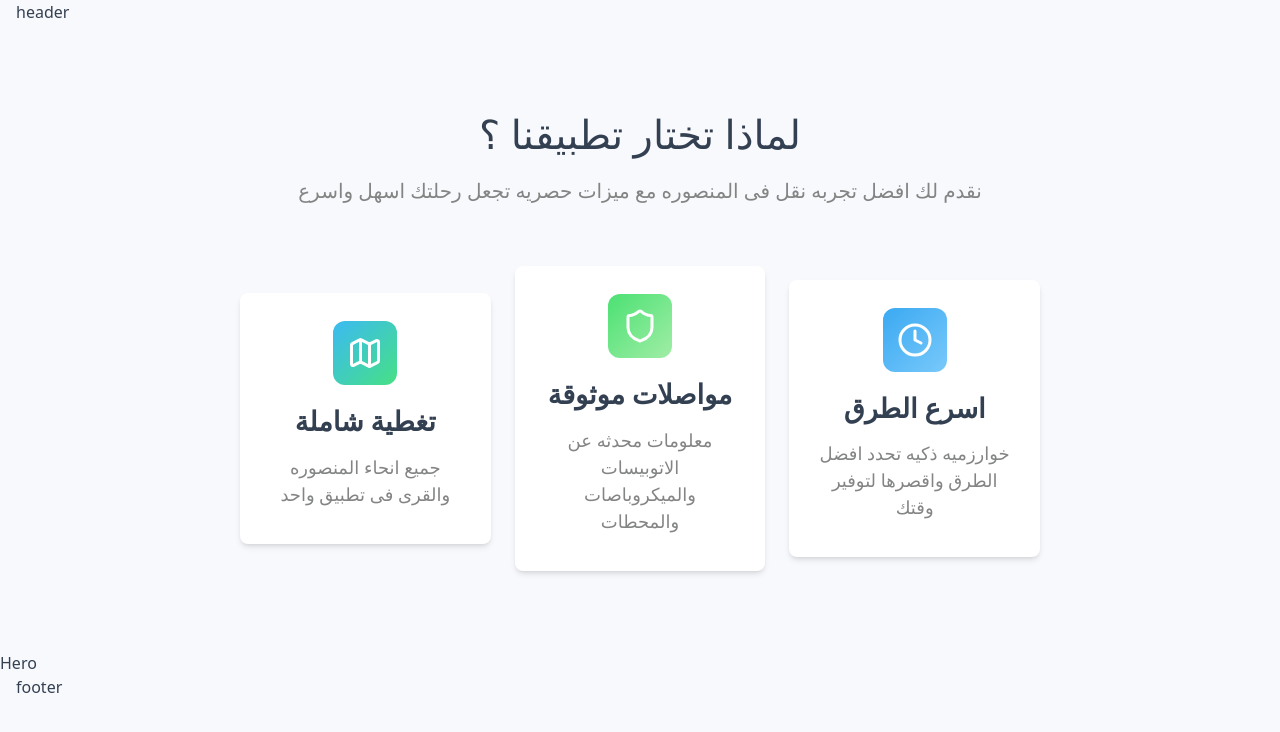
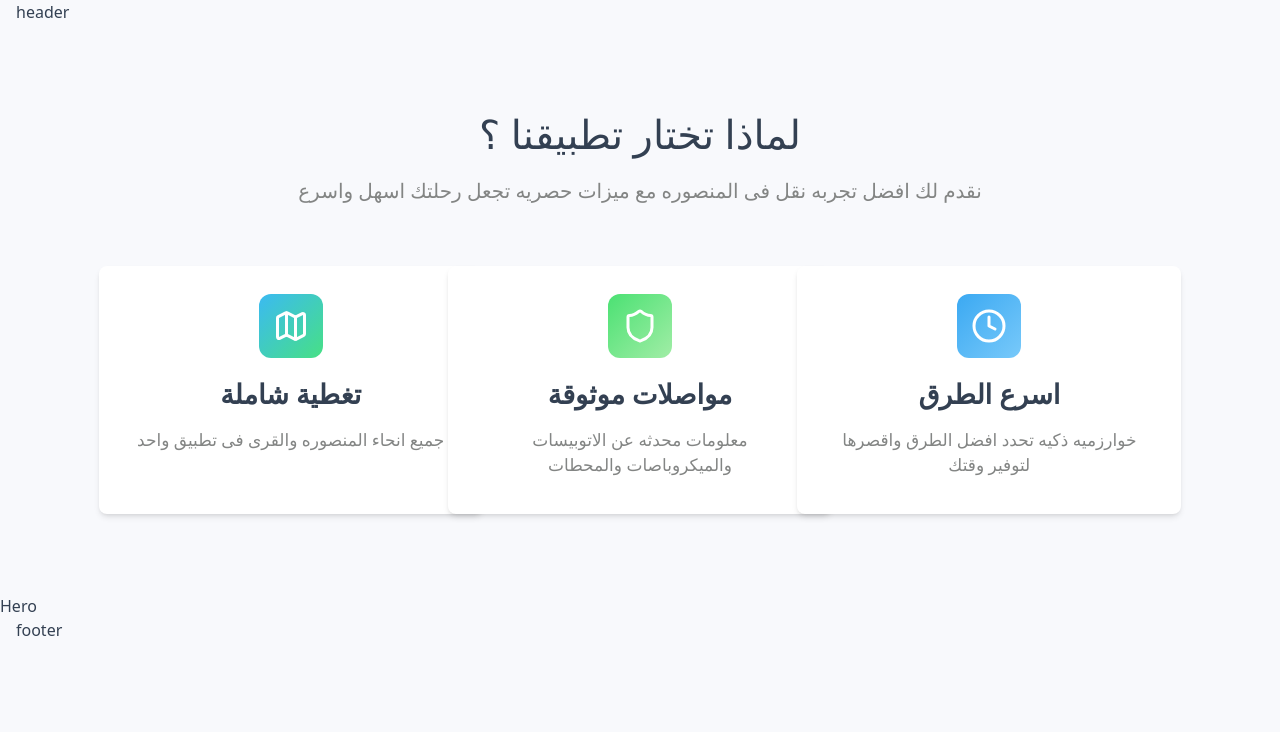
Before and after one commit to BadHunterN1/Meshwark, a React (Vite) app: page / in a window 1280 px wide. Shown: the top 732 px of the page. Built offline with nearby package versions, Linux system fonts and the light colour scheme.

Commit message:
edit changes

```diff
--- a/src/components/Home Sections/future.jsx
+++ b/src/components/Home Sections/future.jsx
@@ -21,14 +21,14 @@ function Future() {
      <h1 className='text-[40px] font-medium mb-3'>لماذا تختار تطبيقنا ؟</h1>
      <p className='mb-15 font-medium text-[20px] text-[#838584]'>نقدم لك افضل تجربه نقل فى المنصوره مع ميزات حصريه تجعل رحلتك اسهل واسرع</p>
 
-     <div className='grid grid-cols-1 sm:grid-cols-2 md:grid-cols-3 gap-6 place-items-center mx-30 '>
+     <div className='grid  md:grid-cols-3 gap-2 place-items-center mx-auto'>
        {futureItems.map((item, index) => (
-      <div key={index} className=' bg-white py-7 px-[30px] rounded-lg shadow-md'>
+      <div key={index} className=' h-full  sm:grid-cols-2 w-96 md:grid-cols-1 bg-white py-7 px-[30px] rounded-lg shadow-md'>
        <div className={`  mx-auto text-white w-16 h-16 flex items-center justify-center mb-4 rounded-xl `} style={item.style} >
     {item.i}
   </div>
         <h1 className='my-3 font-semibold text-[27px]'> {item.h1} </h1>
-        <p className='text-[#838584] text-[18px] my-2'> {item.p} </p>
+        <p className='text-[#838584] text-[17px] my-2'> {item.p} </p>
       </div>
         ))}
      </div>
```
